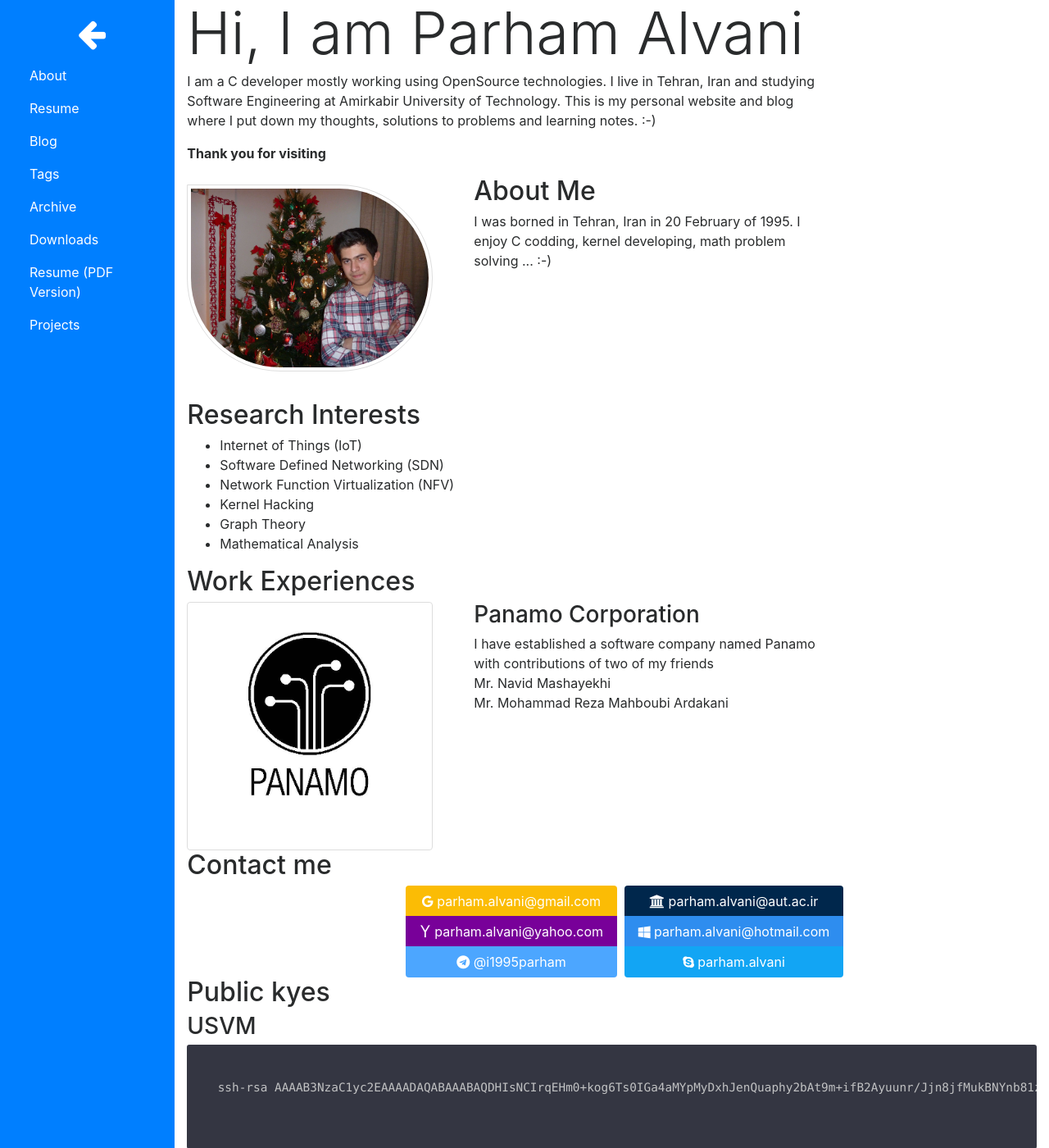
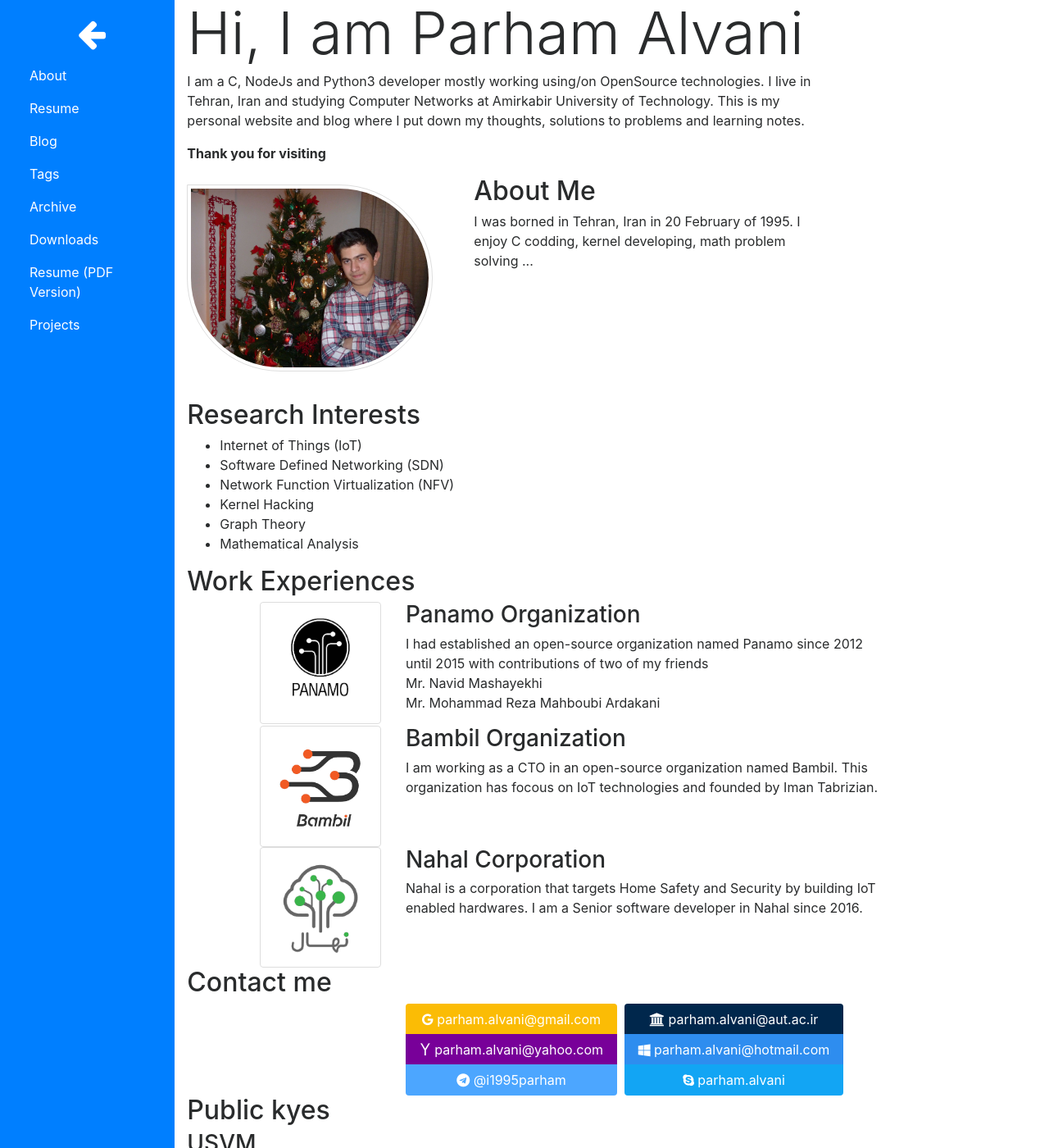
Before and after one commit to 1995parham/1995parham.github.io, a Jekyll site: the page built from about/index.html, in a window 1280 px wide and 1400 px high. Shown: the whole window at 82% size. Built offline with Jekyll 4.4.1, drawn with Linux system fonts in a browser that asks for light colours.

Commit message:
About me page was improved.

```diff
--- a/about/index.html
+++ b/about/index.html
@@ -7,10 +7,10 @@ theme: blue
 ---
 <section>
   <p>
-  I am a C developer mostly working using OpenSource technologies.
-  I live in Tehran, Iran and studying Software Engineering at Amirkabir University of Technology.
+  I am a C, NodeJs and Python3 developer mostly working using/on OpenSource technologies.
+  I live in Tehran, Iran and studying Computer Networks at Amirkabir University of Technology.
   This is my personal website and blog where I put down my thoughts,
-  solutions to problems and learning notes. :-)
+  solutions to problems and learning notes.
   </p>
   <p>
   <strong>Thank you for visiting</strong>
@@ -21,7 +21,7 @@ theme: blue
   <img src="{{'/assets/images/Parham_Alvani.jpg' | relative_url}}" id="headshot" class="img-thumbnail float-left" alt="Parham Alvani Picture" />
   <h2>About Me</h2>
   <p>
-  I was borned in Tehran, Iran in 20 February of 1995. I enjoy C codding, kernel developing, math problem solving ... :-)
+  I was borned in Tehran, Iran in 20 February of 1995. I enjoy C codding, kernel developing, math problem solving ...
   </p>
 </section>
 
@@ -74,14 +74,47 @@ theme: blue
 </section>
 <section class="clearfix">
   <h2>Work Experiences</h2>
-  <img src="{{'/assets/images/Panamo.jpg' | relative_url}}" id="logoshot" class="img-thumbnail rounded float-left" alt="Panamo Logo"/>
-  <h3>Panamo Corporation</h3>
-  <p>
-  I have established a software company named Panamo
-  with contributions of two of my friends<br>
-  Mr. Navid Mashayekhi<br>
-  Mr. Mohammad Reza Mahboubi Ardakani
-  </p>
+  <div class="row">
+    <div class="col-1"></div>
+    <div class="col-2">
+      <img src="{{'/assets/images/Panamo.jpg' | relative_url}}" width="200px" class="img-thumbnail rounded" alt="Panamo Logo"/>
+    </div>
+    <div class="col-9">
+      <h3>Panamo Organization</h3>
+      <p>
+      I had established an open-source organization named Panamo since 2012 until 2015
+      with contributions of two of my friends<br>
+      Mr. Navid Mashayekhi<br>
+      Mr. Mohammad Reza Mahboubi Ardakani
+      </p>
+    </div>
+  </div>
+  <div class="row">
+    <div class="col-1"></div>
+    <div class="col-2">
+      <img src="{{'/assets/images/Bambil.png' | relative_url}}" width="200px" class="img-thumbnail rounded" alt="Bambil Logo"/>
+    </div>
+    <div class="col-9">
+      <h3>Bambil Organization</h3>
+      <p>
+      I am working as a CTO in an open-source organization named Bambil.
+      This organization has focous on IoT technologies and founded by Iman Tabrizian.
+      </p>
+    </div>
+  </div>
+  <div class="row">
+    <div class="col-1"></div>
+    <div class="col-2">
+      <img src="{{'/assets/images/Nahal.png' | relative_url}}" width="200px" class="img-thumbnail rounded" alt="Nahal Logo"/>
+    </div>
+    <div class="col-9">
+      <h3>Nahal Corporation</h3>
+      <p>
+      Nahal is a corporation that targets Home Safety and Security by building IoT enabled hardwares.
+      I am a Senior software developer in Nahal since 2016.
+      </p>
+    </div>
+  </div>
 </section>
 <section>
   <h2>Contact me</h2>
```
